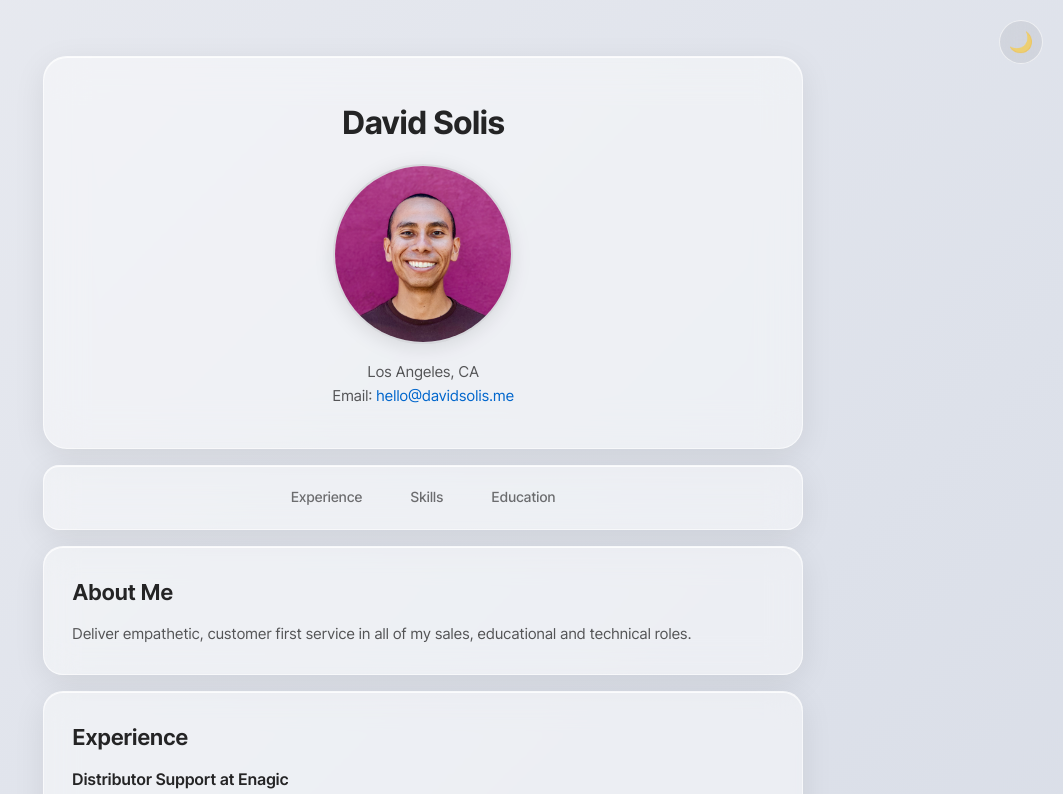
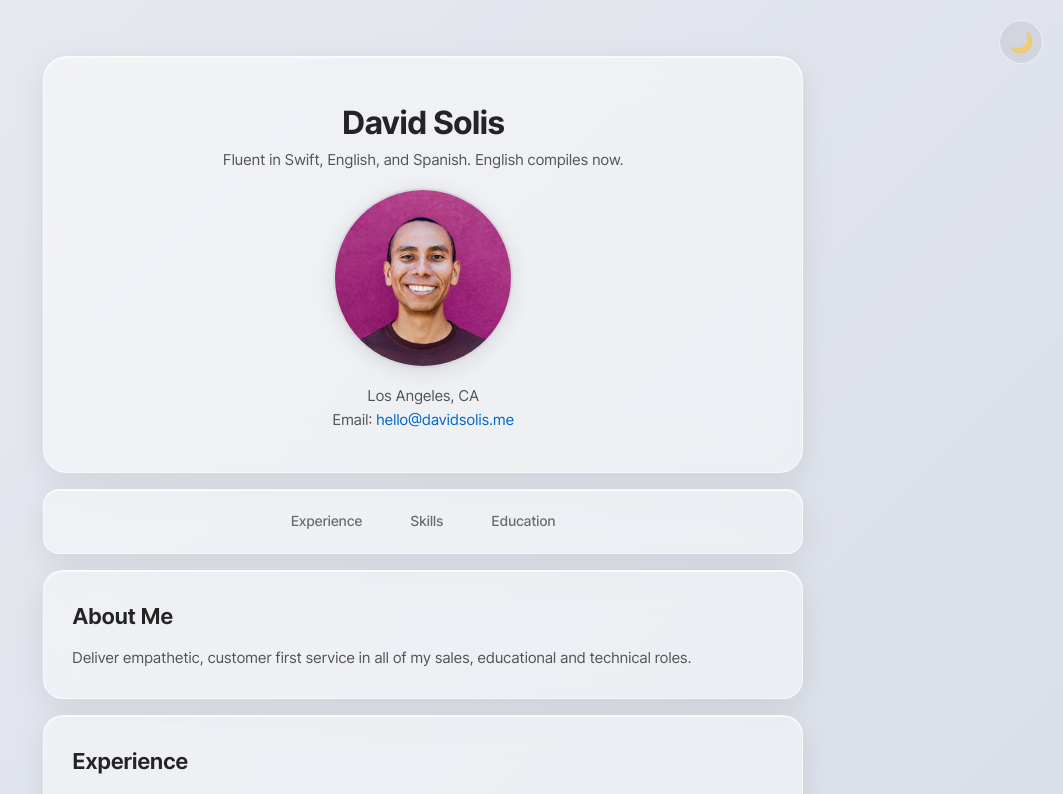
Before and after one commit to soliskit/portfolio, a Next.js app: page / in a window 1280 px wide. Shown: the top 794 px of the page, without its empty margins (217-1280 px from the left). Built offline with nearby package versions, Linux system fonts and the light colour scheme.

Commit message:
Add headline under name in header

```diff
--- a/components/Header.js
+++ b/components/Header.js
@@ -4,6 +4,9 @@ export default function Header() {
   return (
     <header className={styles.header}>
       <h1>David Solis</h1>
+      <p className={styles.tagline}>
+        Fluent in Swift, English, and Spanish. English compiles now.
+      </p>
       <img
         src="/images/maya.png"
         alt="David Solis"
```
